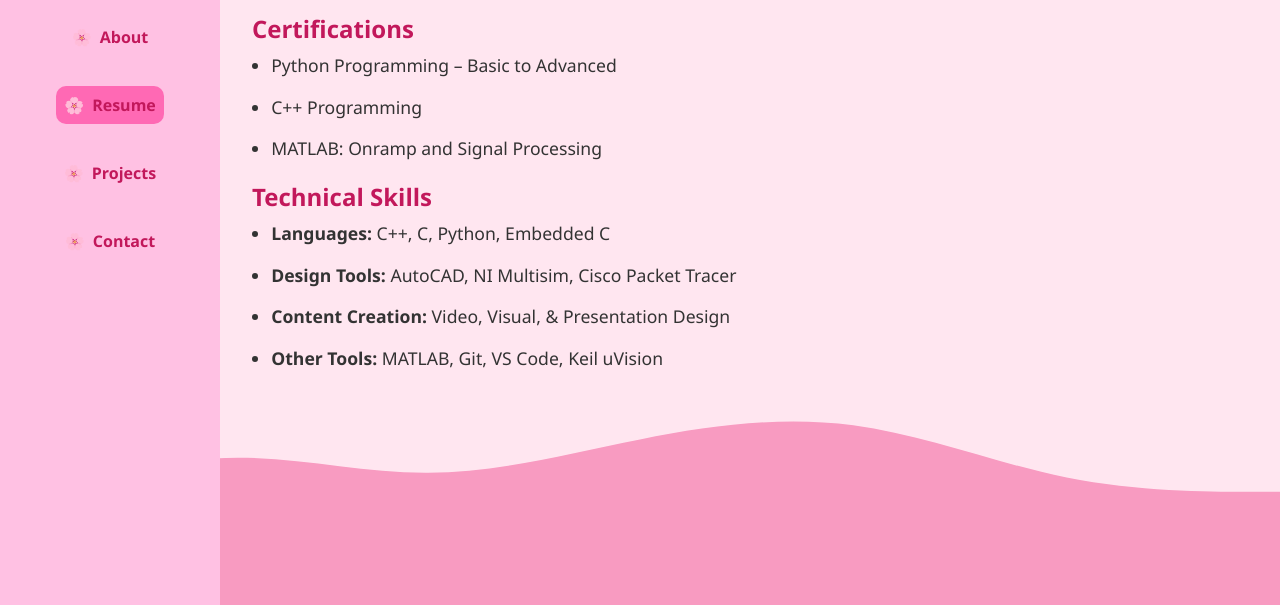
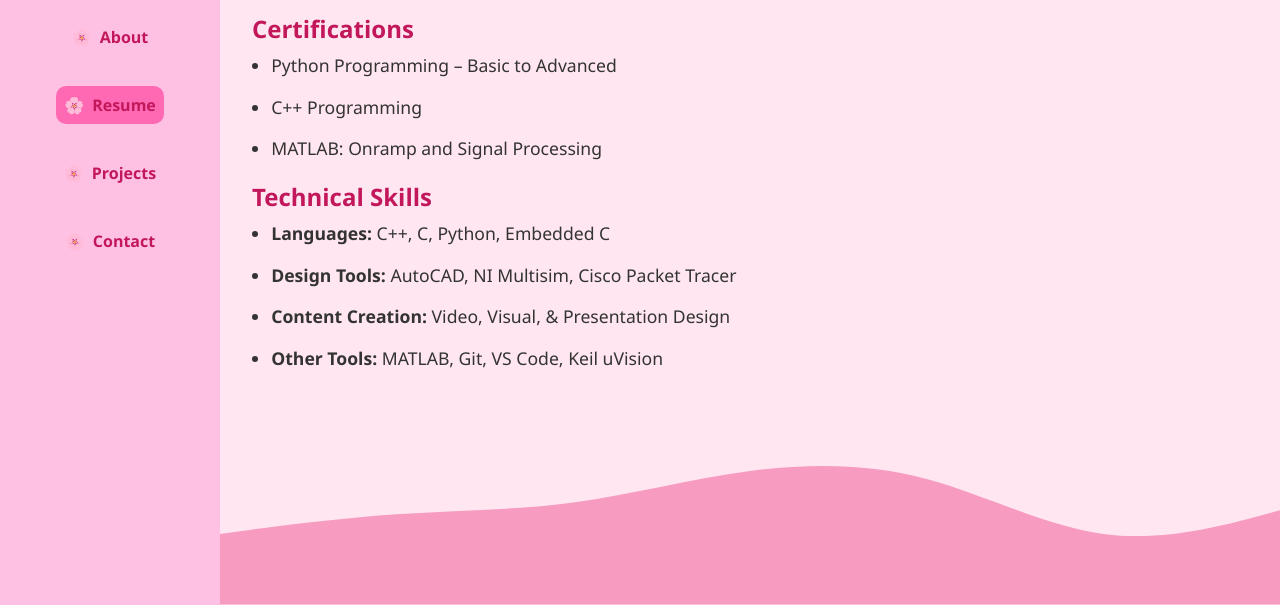
Before and after one commit to mrunaljadhor/my_resume_site, a plain HTML site: page resume.html in a window 1280 px wide. Shown: the part 195-800 px from the top of the page. Drawn offline with Linux system fonts and the light colour scheme.

Commit message:
Add files via upload

```diff
--- a/resume.html
+++ b/resume.html
@@ -118,14 +118,12 @@
         <li><strong>Other Tools:</strong> MATLAB, Git, VS Code, Keil uVision</li>
       </ul>
     </section>
-  </div>
 <div class="bottom-wave">
-  <svg viewBox="0 0 1440 320" preserveAspectRatio="none">
-    <path fill="#f89bc1" fill-opacity="1"
-      d="M0,224L40,208C80,192,160,160,240,154.7C320,149,400,171,480,170.7C560,171,640,149,720,133.3C800,117,880,107,960,117.3C1040,128,1120,160,1200,176C1280,192,1360,192,1400,192L1440,192L1440,320L1400,320C1360,320,1280,320,1200,320C1120,320,1040,320,960,320C880,320,800,320,720,320C640,320,560,320,480,320C400,320,320,320,240,320C160,320,80,320,40,320L0,320Z">
-    </path>
+  <svg xmlns="http://www.w3.org/2000/svg" viewBox="0 0 1440 320">
+    <path fill="#f89bc1" fill-opacity="1" d="M0,224L40,218.7C80,213,160,203,240,197.3C320,192,400,192,480,181.3C560,171,640,149,720,138.7C800,128,880,128,960,149.3C1040,171,1120,213,1200,224C1280,235,1360,213,1400,202.7L1440,192L1440,320L1400,320C1360,320,1280,320,1200,320C1120,320,1040,320,960,320C880,320,800,320,720,320C640,320,560,320,480,320C400,320,320,320,240,320C160,320,80,320,40,320L0,320Z"></path>
   </svg>
 </div>
+
 
 <script src="script.js"></script>
 </body>
```
